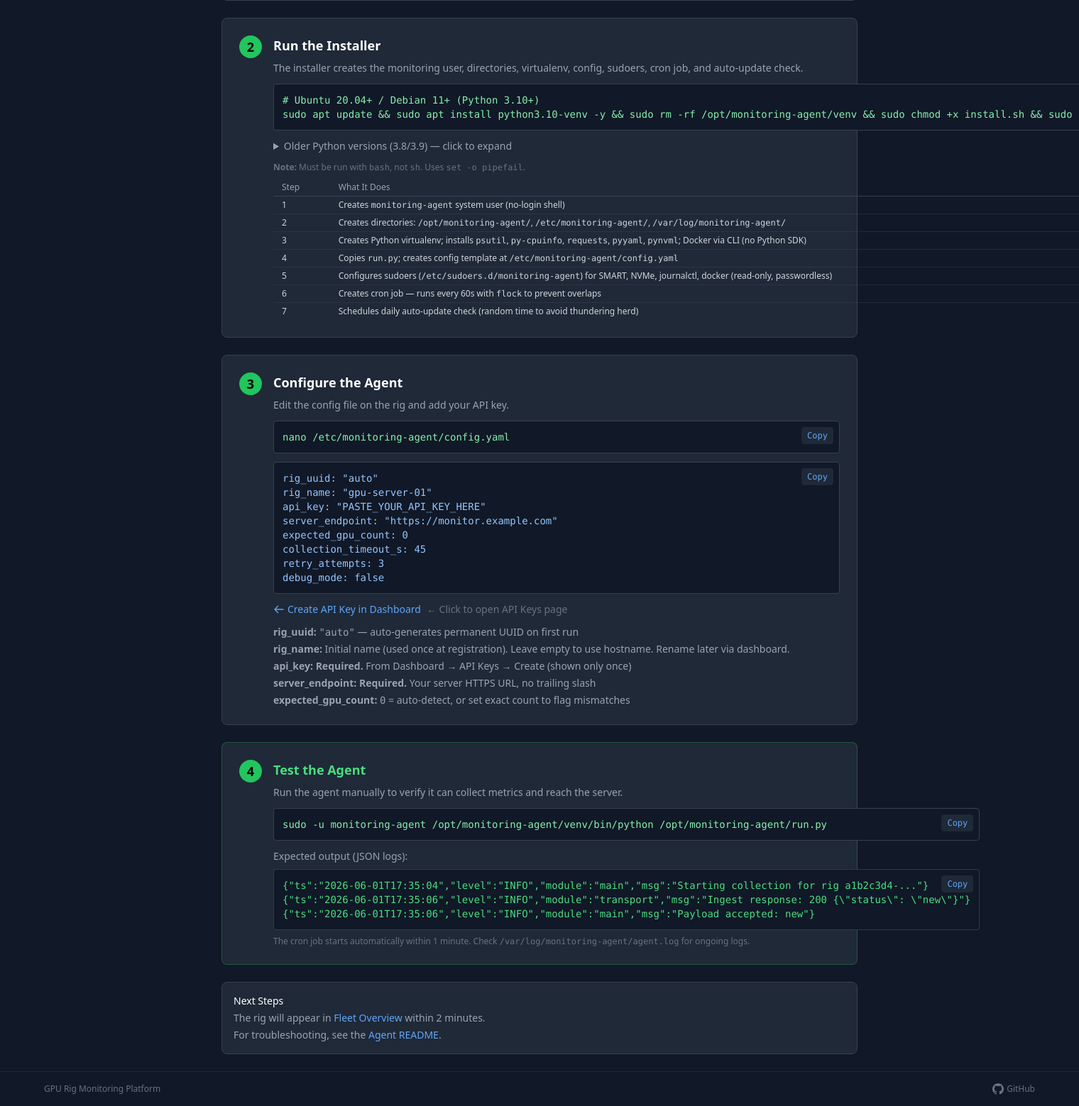
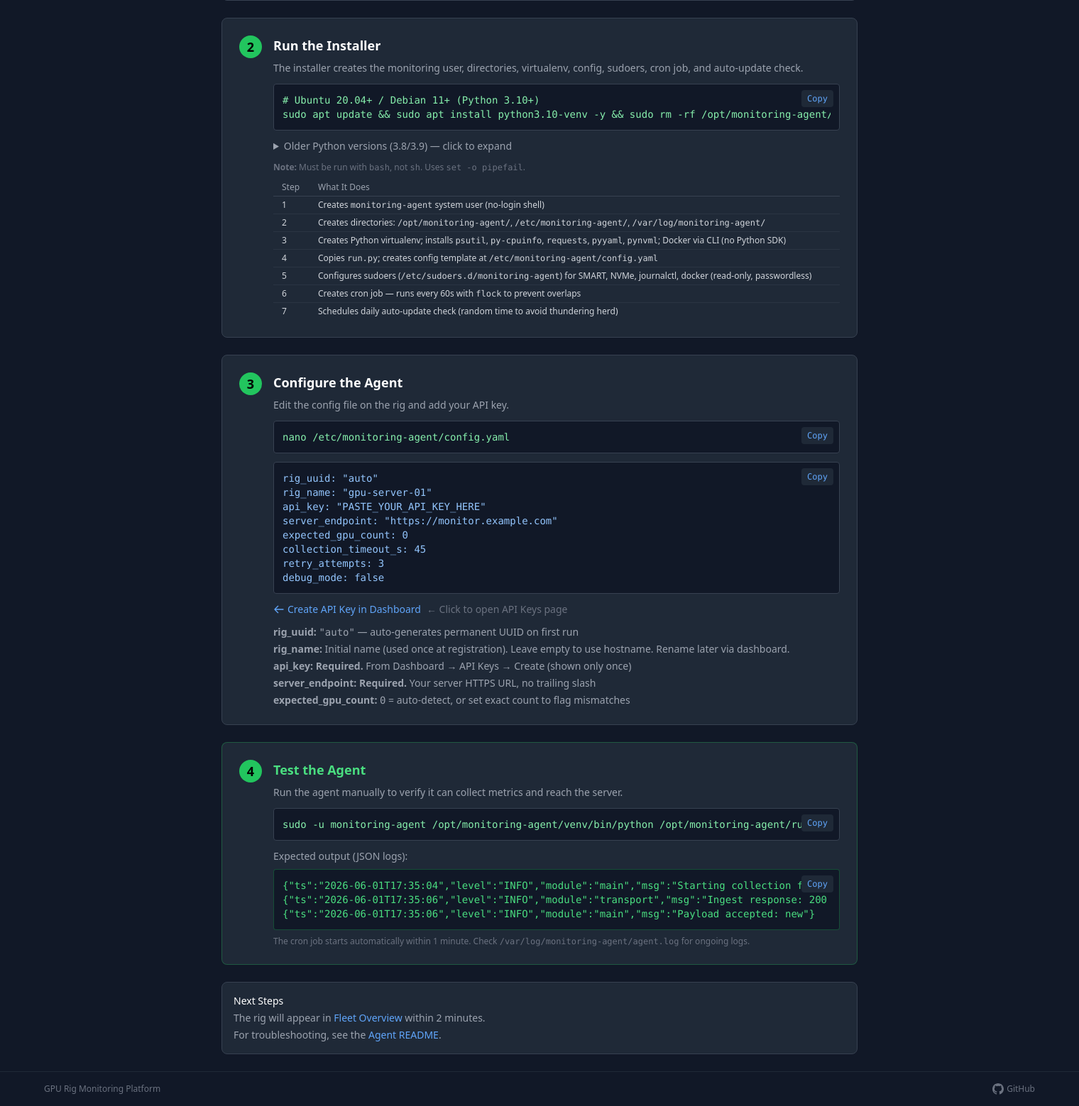
Before and after one commit to dawmro/GPU-Rig-Monitoring-Platform, a Django app: page /dashboard/rigs/add/ in a window 1520 px wide; the page is wider, and only the part inside the window is pictured. Shown: the part 468-2027 px from the top of that part at 71% size. Run offline with Django 5.2, Linux system fonts and the light colour scheme; the visitor is signed in with stand-in values (Sample User, id 1); parts of the project's set-up code (start-up, migrations or seed data) failed here and were passed over; some libraries are stand-ins or nearby versions.

Commit message:
fix: Add min-w-0 to flex-1 containers for proper overflow-x-auto
- Flex items need min-w-0 to allow overflow-x-auto on children to work
- Without min-w-0, flex items can grow beyond container causing overflow

```diff
--- a/gpu_monitor/templates/dashboard/add_rig.html
+++ b/gpu_monitor/templates/dashboard/add_rig.html
@@ -14,7 +14,7 @@
     <div class="bg-gray-800 border border-gray-700 rounded-lg p-6 mb-6">
         <div class="flex items-start gap-4">
             <span class="flex-shrink-0 w-8 h-8 rounded-full bg-green-500 text-black font-bold flex items-center justify-center text-lg">1</span>
-            <div class="flex-1">
+            <div class="flex-1 min-w-0">
                 <h3 class="text-lg font-semibold text-white mb-2">Transfer Agent Files to the Rig</h3>
                 <p class="text-gray-400 text-sm mb-3">Clone the repository on the rig and navigate to the agent directory.</p>
 
@@ -36,7 +36,7 @@ cd GPU-Rig-Monitoring-Platform/agent</code></pre>
     <div class="bg-gray-800 border border-gray-700 rounded-lg p-6 mb-6">
         <div class="flex items-start gap-4">
             <span class="flex-shrink-0 w-8 h-8 rounded-full bg-green-500 text-black font-bold flex items-center justify-center text-lg">2</span>
-            <div class="flex-1">
+            <div class="flex-1 min-w-0">
                 <h3 class="text-lg font-semibold text-white mb-2">Run the Installer</h3>
                 <p class="text-gray-400 text-sm mb-3">The installer creates the monitoring user, directories, virtualenv, config, sudoers, cron job, and auto-update check.</p>
 
@@ -84,7 +84,7 @@ sudo apt update && sudo apt install python3.10-venv -y && sudo rm -rf /opt/monit
     <div class="bg-gray-800 border border-gray-700 rounded-lg p-6 mb-6">
         <div class="flex items-start gap-4">
             <span class="flex-shrink-0 w-8 h-8 rounded-full bg-green-500 text-black font-bold flex items-center justify-center text-lg">3</span>
-            <div class="flex-1">
+            <div class="flex-1 min-w-0">
                 <h3 class="text-lg font-semibold text-white mb-2">Configure the Agent</h3>
                 <p class="text-gray-400 text-sm mb-3">Edit the config file on the rig and add your API key.</p>
 
@@ -128,7 +128,7 @@ debug_mode: false</code></pre>
     <div class="bg-gray-800 border border-green-500/30 rounded-lg p-6 mb-6">
         <div class="flex items-start gap-4">
             <span class="flex-shrink-0 w-8 h-8 rounded-full bg-green-500 text-black font-bold flex items-center justify-center text-lg">4</span>
-            <div class="flex-1">
+            <div class="flex-1 min-w-0">
                 <h3 class="text-lg font-semibold text-green-400 mb-2">Test the Agent</h3>
                 <p class="text-gray-400 text-sm mb-3">Run the agent manually to verify it can collect metrics and reach the server.</p>
 
```
